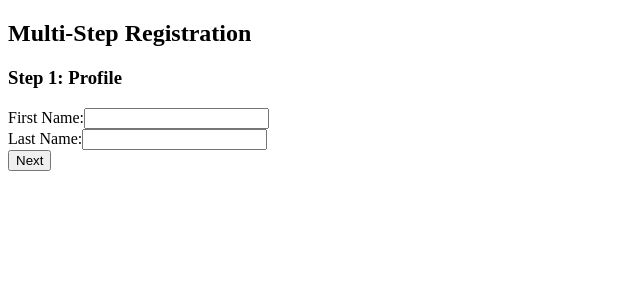
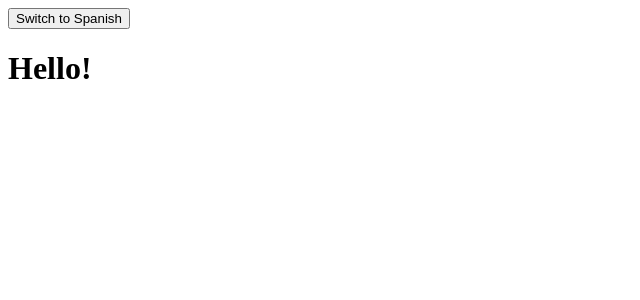
Before and after one commit to Dev-NurAbdi/React-Exercises, a React (Vite) app: page / in a window 1280 px wide. Shown: the top 300 px of the page, without its empty margins (0-640 px from the left). Built offline with nearby package versions, Linux system fonts and the light colour scheme.

Commit message:
Exercise 15

```diff
--- /dev/null
+++ b/React js Exercises/Exercise 15/Greeting.jsx
@@ -0,0 +1,16 @@
+
+import React, { useContext } from 'react';
+import LanguageContext from './LanguageContext';
+
+function Greeting() {
+  const language = useContext(LanguageContext);
+
+  const messages = {
+    en: 'Hello!',
+    es: '¡Hola!',
+  };
+
+  return <h1>{messages[language]}</h1>;
+}
+
+export default Greeting;
--- /dev/null
+++ b/React js Exercises/Exercise 15/LanguageContext.js
@@ -0,0 +1,4 @@
+
+import { createContext } from 'react';
+const LanguageContext = createContext('en'); // Default is English
+export default LanguageContext;
--- a/src/App.jsx
+++ b/src/App.jsx
@@ -1,10 +1,21 @@
-import MultiStepForm from "../React js Exercises/Exercise 14/MultiStepForm";
+import React, { useState } from 'react';
+import LanguageContext from '../React js Exercises/Exercise 15/LanguageContext';
+import Greeting from '../React js Exercises/Exercise 15/Greeting';
 
 function App() {
+  const [language, setLanguage] = useState('en');
+
+  const toggleLanguage = () => {
+    setLanguage((prevLang) => (prevLang === 'en' ? 'es' : 'en'));
+  };
+
   return (
-    <>
-      <MultiStepForm />
-    </>
+    <LanguageContext.Provider value={language}>
+      <button onClick={toggleLanguage}>
+        Switch to {language === 'en' ? 'Spanish' : 'English'}
+      </button>
+      <Greeting />
+    </LanguageContext.Provider>
   );
 }
 
```
